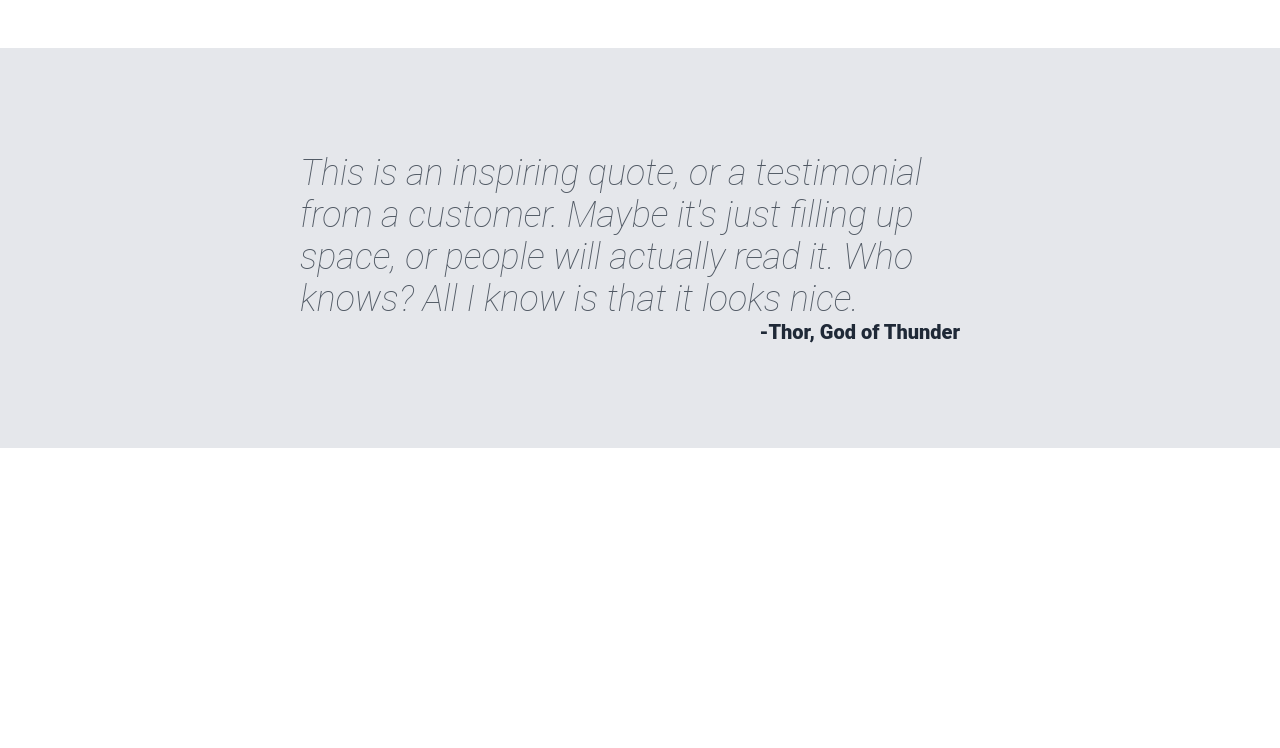
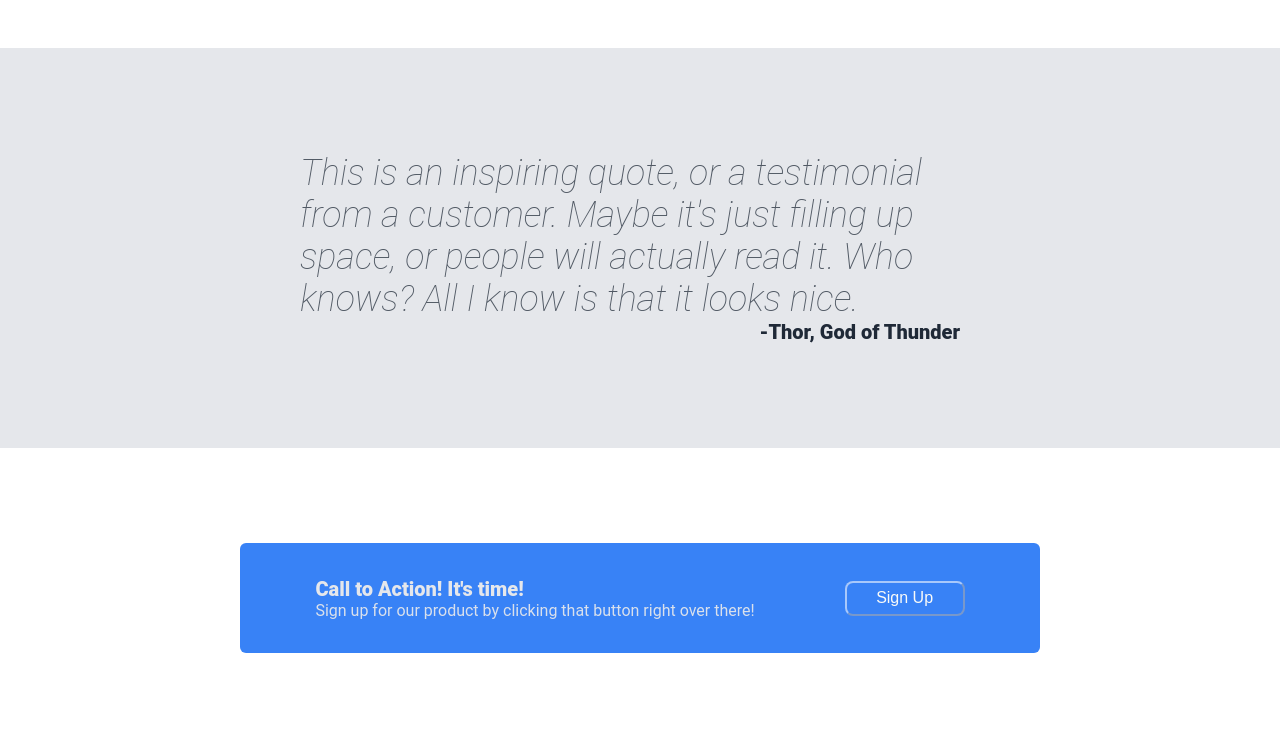
Before and after one commit to AliHassanL12/landing-page, a plain HTML site: page index.html in a window 1280 px wide. Shown: the part 802-1550 px from the top of the page. Before the commit the page ends 1250 px from the top, so only its background shows below. Drawn offline with Linux system fonts and the light colour scheme.

Commit message:
Create call to action section and align elements
We finished the CTA section, styled it as well to make it look
nice.

```diff
--- a/css/style.css
+++ b/css/style.css
@@ -87,6 +87,7 @@ p {
 
 button {
     background-color: #3882f6;
+    border-color: #3882f6;
     color:#f9faf8;
     border-radius: 8px;
     width: 120px;
@@ -157,3 +158,44 @@ p.testimonial-text {
     font-weight: 900;
     padding-right: 20px;
 }
+
+/* Call to Action Section CSS */
+
+.call-to-action-wrapper {
+    height: 300px;
+    display: flex;
+    justify-content: center;
+    align-items: center;
+}
+
+.sub-cta-wrapper {
+    display: flex;
+    align-items: center;
+    justify-content: center;
+    background-color: #3882f6;
+    width: 800px;
+    height: 110px;
+    border-radius: 6px;
+}
+
+.cta-content {
+    display: flex;
+    justify-content: center;
+    align-items: center;
+    gap: 90px;
+}
+
+#sign-up-btn {
+    border-color: rgba(255, 255, 255, 0.563);
+    margin: 0;
+}
+
+.cta-content .cta {
+    font-size: 20px;
+    color:#e5e7eb;
+    font-weight: 900;
+}
+
+.cta-content div {
+    color:#e5e7ebed;
+}
--- a/index.html
+++ b/index.html
@@ -52,11 +52,26 @@
         </div>
 
         <!-- Testimonial Section -->
+
         <div class="testimonial-wrapper">
             <p class="testimonial-text"> This is an inspiring quote, or a testimonial from a customer. Maybe it's just filling up space, or people will actually read it. Who knows? All I know is that it looks nice.</p>
             <div class="testimonial-author">
                 <span id="testimonial-author">-Thor, God of Thunder</span>
             </div>
         </div>
+
+        <!-- Call to Action Section -->
+
+        <div class="call-to-action-wrapper">
+            <div class="sub-cta-wrapper">
+                <div class="cta-content">
+                    <div class="text-container">
+                        <div class="cta">Call to Action! It's time!</div>
+                        <div>Sign up for our product by clicking that button right over there!</div>
+                    </div>
+                    <button id="sign-up-btn">Sign Up</button>
+                </div>
+            </div>
+        </div>
     </body>
 </html>
```
